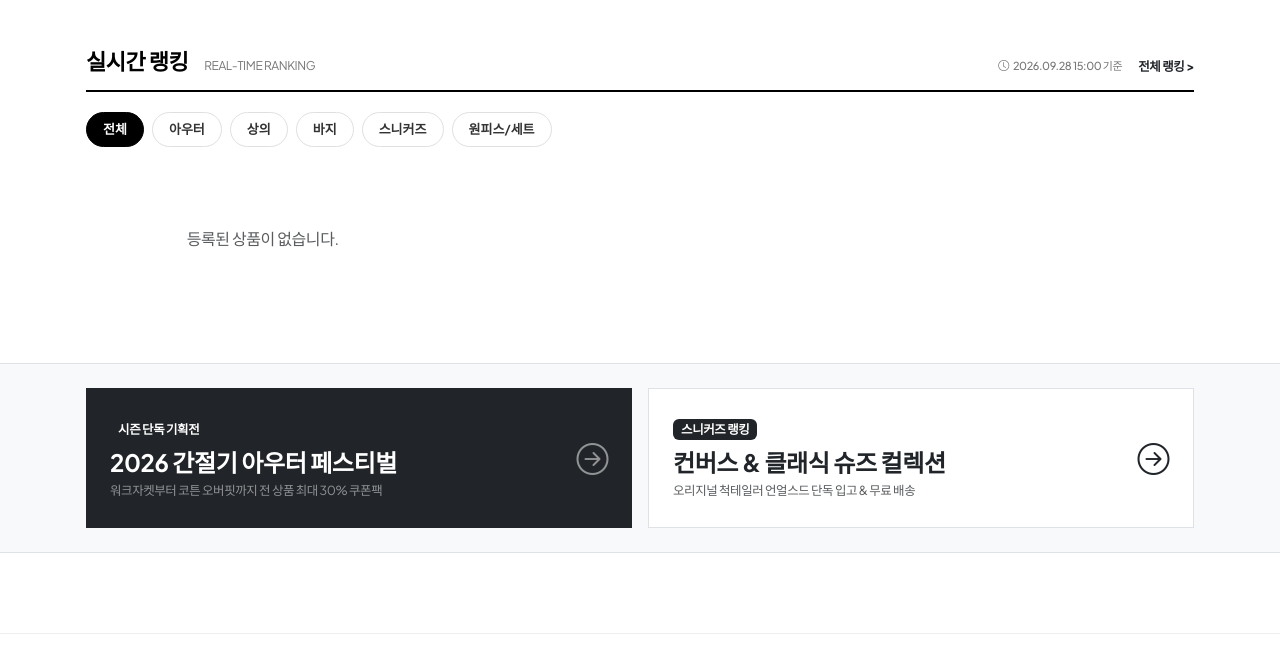
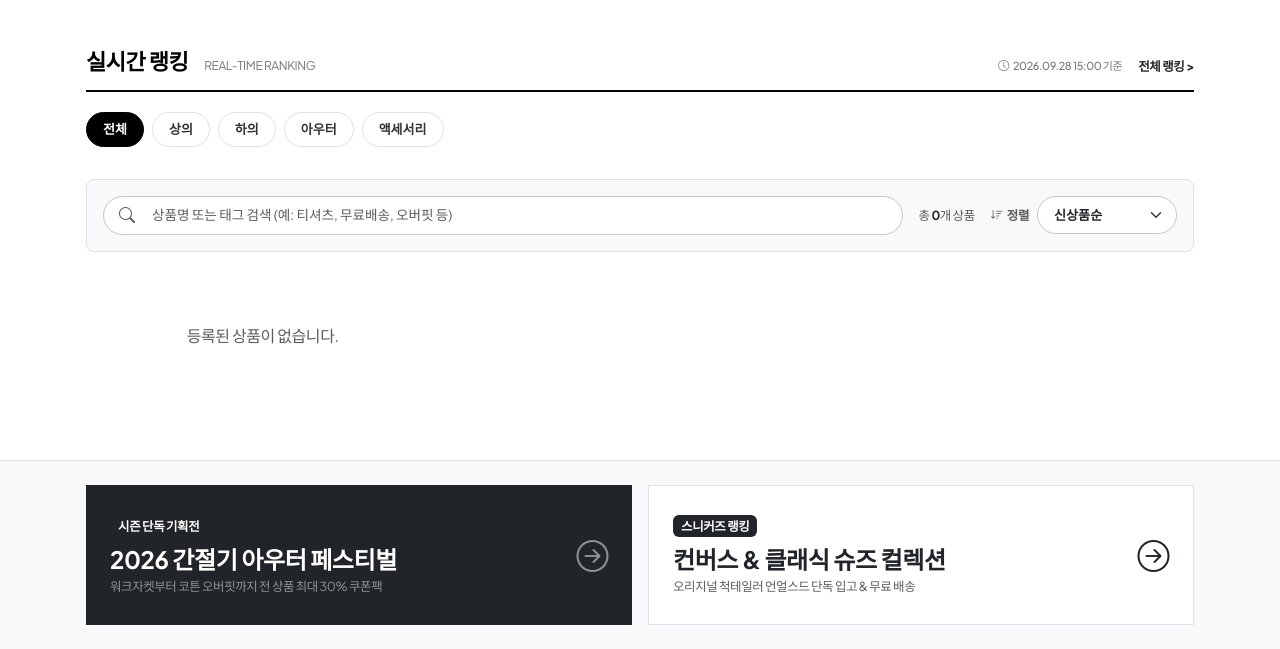
Before and after one commit to JOOWAN1030/vibe-fashion_test01, a Flask app: page / in a window 1280 px wide. Shown: the part 603-1252 px from the top of the page. Run offline with Flask 3, Linux system fonts and the light colour scheme.

Commit message:
feat: 상품 목록 카테고리 필터, 정렬 옵션, 실시간 검색 및 결과 없음 안내 기능 구현

```diff
--- a/app/routes/main.py
+++ b/app/routes/main.py
@@ -68,12 +68,15 @@
                     try:
                         sale_int = int(float(sale_price))
                         formatted_price = f"{sale_int:,}원"
+                        numeric_price = sale_int
                         if orig_int > sale_int and orig_int > 0:
                             discount_rate = int(round((orig_int - sale_int) / orig_int * 100))
                     except (ValueError, TypeError):
                         formatted_price = f"{sale_price}원"
+                        numeric_price = orig_int
                 else:
                     formatted_price = formatted_orig_price
+                    numeric_price = orig_int
 
                 # 썸네일 이미지 추출
                 thumbnail_url = item.get("thumbnail_url") or item.get("image_url")
@@ -110,6 +113,8 @@
                     "reviews": brand_meta["reviews"],
                     "tag": brand_meta["tag"],
                     "price": formatted_price,
+                    "price_num": numeric_price,
+                    "created_at": item.get("created_at") or "",
                     "original_price": formatted_orig_price if discount_rate else None,
                     "discount_rate": discount_rate,
                     "thumbnail_url": thumbnail_url,
--- a/app/static/css/style.css
+++ b/app/static/css/style.css
@@ -463,6 +463,43 @@
     color: #ffffff;
     border-color: var(--ms-black);
     font-weight: 700;
+}
+
+/* 상품 목록 탐색 컨트롤 바 (실시간 검색 + 정렬) */
+.ms-catalog-controls {
+    background-color: #f8fafc;
+    border: 1px solid var(--ms-gray-200);
+    transition: var(--ms-transition);
+}
+
+.ms-catalog-search-wrap .form-control {
+    font-size: 0.85rem;
+    transition: var(--ms-transition);
+}
+
+.ms-catalog-search-wrap .form-control:focus {
+    border-color: var(--ms-black);
+    box-shadow: 0 0 0 0.2rem rgba(0, 0, 0, 0.08);
+    background-color: #ffffff;
+}
+
+#productSortSelect {
+    cursor: pointer;
+    font-size: 0.82rem;
+    transition: var(--ms-transition);
+}
+
+#productSortSelect:focus {
+    border-color: var(--ms-black);
+    box-shadow: 0 0 0 0.2rem rgba(0, 0, 0, 0.08);
+}
+
+#searchClearBtn {
+    font-size: 0.95rem;
+}
+
+#searchClearBtn:hover {
+    color: var(--ms-black) !important;
 }
 
 /* ============================================================
--- a/app/static/js/main.js
+++ b/app/static/js/main.js
@@ -5,6 +5,8 @@
 let wishlistCount = 0;
 const wishlistedItems = new Set();
 let activeFilter = 'all';
+let currentSort = 'newest';
+let originalProductNodes = [];
 
 /**
  * 1. 장바구니 담기 기능 (백엔드 세션 API 연동 + 토스트 팝업)
@@ -93,19 +95,25 @@
 }
 
 /**
- * 3. 카테고리 탭 필터링 기능 (무신사 랭킹 필터 지원)
+ * 3. 카테고리 탭 필터링 기능 (전체, 상의, 하의, 아우터, 액세서리)
  */
 function filterCategory(categorySlug, targetBtn) {
-    activeFilter = categorySlug;
+    activeFilter = categorySlug || 'all';
 
     // 탭 버튼 active 클래스 제어
     const allTabs = document.querySelectorAll(".ms-filter-pill, .btn-filter-tab");
     allTabs.forEach(tab => tab.classList.remove("active"));
     if (targetBtn) {
         targetBtn.classList.add("active");
+    } else {
+        // 일치하는 버튼 활성화
+        const matchBtn = Array.from(allTabs).find(
+            b => b.getAttribute("onclick")?.includes(`'${categorySlug}'`)
+        );
+        if (matchBtn) matchBtn.classList.add("active");
     }
 
-    applyFilters();
+    applyFiltersAndSort();
 }
 
 /**
@@ -123,49 +131,152 @@
 }
 
 /**
- * 4. 실시간 검색 필터링 기능
+ * 4. 실시간 검색 핸들러 (상품명 및 태그 기반)
  */
 function handleSearch(query) {
-    applyFilters(query.trim().toLowerCase());
+    const clearBtn = document.getElementById("searchClearBtn");
+    const val = (query || "").trim();
+
+    // 지우기 버튼 노출/숨김
+    if (clearBtn) {
+        if (val.length > 0) {
+            clearBtn.classList.remove("d-none");
+        } else {
+            clearBtn.classList.add("d-none");
+        }
+    }
+
+    // 헤더 검색창과 상품목록 검색창 동기화
+    const catalogInput = document.getElementById("productSearchInput");
+    const headerInput = document.getElementById("searchInput");
+    if (catalogInput && catalogInput.value !== query) catalogInput.value = query;
+    if (headerInput && headerInput.value !== query) headerInput.value = query;
+
+    applyFiltersAndSort();
 }
 
 /**
- * 5. 통합 필터링 (카테고리 + 검색어 + 브랜드)
+ * 검색창 클리어 버튼 동작
  */
-function applyFilters(searchQuery = "") {
-    const productCols = document.querySelectorAll(".product-item-col");
-    let visibleCount = 0;
+function clearSearchInput() {
+    const catalogInput = document.getElementById("productSearchInput");
+    const headerInput = document.getElementById("searchInput");
+    const clearBtn = document.getElementById("searchClearBtn");
 
-    const currentSearch = searchQuery || (document.getElementById("searchInput")?.value || "").trim().toLowerCase();
+    if (catalogInput) catalogInput.value = "";
+    if (headerInput) headerInput.value = "";
+    if (clearBtn) clearBtn.classList.add("d-none");
 
-    productCols.forEach(col => {
-        const cat = col.getAttribute("data-category") || "";
-        const title = (col.querySelector(".ms-goods-title, .product-card-title")?.textContent || "").toLowerCase();
-        const brand = (col.querySelector(".ms-brand-name")?.textContent || "").toLowerCase();
-        const desc = (col.querySelector(".product-card-desc")?.textContent || "").toLowerCase();
+    applyFiltersAndSort();
+}
 
-        const matchesCategory = (activeFilter === "all") || (cat === activeFilter);
-        const matchesSearch = !currentSearch || title.includes(currentSearch) || brand.includes(currentSearch) || desc.includes(currentSearch);
+/**
+ * 5. 정렬 옵션 변경 핸들러 (신상품순, 가격 낮은순, 가격 높은순)
+ */
+function handleSort(sortOption) {
+    currentSort = sortOption || 'newest';
+    applyFiltersAndSort();
+}
+
+/**
+ * 6. 통합 필터링 및 정렬 실행 (카테고리 + 실시간 검색 + 정렬)
+ */
+function applyFiltersAndSort() {
+    const gridEl = document.getElementById("productGrid");
+    if (!gridEl) return;
+
+    // 초기 노드 순서 캐싱
+    if (originalProductNodes.length === 0) {
+        originalProductNodes = Array.from(gridEl.querySelectorAll(".product-item-col"));
+    }
+
+    const currentSearch = (
+        document.getElementById("productSearchInput")?.value ||
+        document.getElementById("searchInput")?.value ||
+        ""
+    ).trim().toLowerCase();
+
+    // 1단계: 카테고리 및 검색어(상품명, 태그, 브랜드) 필터링
+    const visibleItems = [];
+
+    originalProductNodes.forEach((col, idx) => {
+        const cat = (col.getAttribute("data-category") || "").toLowerCase();
+        const name = (col.getAttribute("data-name") || col.querySelector(".ms-goods-title")?.textContent || "").toLowerCase();
+        const tag = (col.getAttribute("data-tag") || col.querySelector(".ms-tag-badge")?.textContent || "").toLowerCase();
+        const brand = (col.getAttribute("data-brand") || col.querySelector(".ms-brand-name")?.textContent || "").toLowerCase();
+
+        // 카테고리 매칭
+        let matchesCategory = (activeFilter === "all");
+        if (!matchesCategory) {
+            matchesCategory = (cat === activeFilter);
+            // 'bottom' 선택 시 'pants' 등 유사 슬러그 호환
+            if (!matchesCategory && activeFilter === 'bottom' && (cat.includes('bottom') || cat.includes('pants'))) {
+                matchesCategory = true;
+            }
+        }
+
+        // 검색어 매칭 (상품명, 태그, 브랜드명 포함)
+        const matchesSearch = !currentSearch ||
+            name.includes(currentSearch) ||
+            tag.includes(currentSearch) ||
+            brand.includes(currentSearch);
 
         if (matchesCategory && matchesSearch) {
             col.classList.remove("d-none");
-            visibleCount++;
+            visibleItems.push({
+                element: col,
+                originalIndex: idx,
+                price: parseFloat(col.getAttribute("data-price") || 0),
+                date: col.getAttribute("data-date") || "",
+                name: name
+            });
         } else {
             col.classList.add("d-none");
         }
     });
 
-    // 개수 표시 업데이트
+    // 2단계: 정렬 적용 (신상품순, 가격 낮은순, 가격 높은순)
+    visibleItems.sort((a, b) => {
+        if (currentSort === "price-asc") {
+            return a.price - b.price;
+        } else if (currentSort === "price-desc") {
+            return b.price - a.price;
+        } else {
+            // "newest" 신상품순 (날짜 내림차순, 동일할 경우 원래 순서 유지)
+            if (a.date && b.date) {
+                const diff = new Date(b.date) - new Date(a.date);
+                if (diff !== 0) return diff;
+            }
+            return a.originalIndex - b.originalIndex;
+        }
+    });
+
+    // 3단계: 정렬된 순서대로 DOM 재배치 & 랭킹 뱃지 순위 업데이트
+    visibleItems.forEach((item, index) => {
+        gridEl.appendChild(item.element);
+
+        // 랭킹 뱃지 업데이트
+        const rankBadge = item.element.querySelector(".ms-rank-badge");
+        if (rankBadge) {
+            rankBadge.textContent = index + 1;
+            if (index < 3) {
+                rankBadge.classList.add("top-rank");
+            } else {
+                rankBadge.classList.remove("top-rank");
+            }
+        }
+    });
+
+    // 4단계: 개수 표시 업데이트
     const countEl = document.getElementById("productCount");
     if (countEl) {
-        countEl.textContent = visibleCount;
+        countEl.textContent = visibleItems.length;
     }
 
-    // 결과 없음 상태 뷰
+    // 5단계: 결과 없음 상태 뷰 처리
     const noResultsEl = document.getElementById("noResultsState");
-    const gridEl = document.getElementById("productGrid");
-    if (noResultsEl && gridEl) {
-        if (visibleCount === 0) {
+    if (noResultsEl) {
+        if (visibleItems.length === 0) {
             noResultsEl.classList.remove("d-none");
         } else {
             noResultsEl.classList.add("d-none");
@@ -174,17 +285,48 @@
 }
 
 /**
- * 필터 리셋
+ * 7. 전체 목록 보기 / 전체 필터 리셋
  */
-function resetFilters() {
-    const searchInputs = document.querySelectorAll("#searchInput, .ms-search-input");
-    searchInputs.forEach(i => i.value = "");
-    const firstTab = document.querySelector(".ms-filter-pill, .btn-filter-tab");
-    filterCategory('all', firstTab);
+function resetAllFilters() {
+    activeFilter = 'all';
+    currentSort = 'newest';
+
+    // 1. 검색창 초기화
+    const catalogInput = document.getElementById("productSearchInput");
+    const headerInput = document.getElementById("searchInput");
+    const clearBtn = document.getElementById("searchClearBtn");
+    if (catalogInput) catalogInput.value = "";
+    if (headerInput) headerInput.value = "";
+    if (clearBtn) clearBtn.classList.add("d-none");
+
+    // 2. 카테고리 탭 초기화 ('전체' 활성화)
+    const allTabs = document.querySelectorAll(".ms-filter-pill, .btn-filter-tab");
+    allTabs.forEach(tab => tab.classList.remove("active"));
+    const firstTab = document.querySelector(".ms-filter-pill");
+    if (firstTab) firstTab.classList.add("active");
+
+    // 3. 정렬 옵션 초기화
+    const sortSelect = document.getElementById("productSortSelect");
+    if (sortSelect) sortSelect.value = "newest";
+
+    // 4. 필터 및 정렬 재적용
+    applyFiltersAndSort();
 }
 
-// 6. 스무스 스크롤 네비게이션
+// 레거시 호환
+function resetFilters() {
+    resetAllFilters();
+}
+
+// 8. 초기화 및 스무스 스크롤 네비게이션
 document.addEventListener("DOMContentLoaded", () => {
+    // 상품 노드 원본 캐싱
+    const gridEl = document.getElementById("productGrid");
+    if (gridEl) {
+        originalProductNodes = Array.from(gridEl.querySelectorAll(".product-item-col"));
+    }
+
+    // 스무스 스크롤
     document.querySelectorAll('a[href^="#"]').forEach(anchor => {
         anchor.addEventListener('click', function(e) {
             const targetId = this.getAttribute('href');
--- a/app/templates/index.html
+++ b/app/templates/index.html
@@ -47,32 +47,75 @@
             </div>
         </div>
 
-        <!-- 카테고리 필터 탭 -->
+        <!-- 카테고리 필터 탭 (전체, 상의, 하의, 아우터, 액세서리) -->
         <div class="ms-filter-tabs">
             <button type="button" class="ms-filter-pill active" onclick="filterCategory('all', this)">
                 전체
-            </button>
-            <button type="button" class="ms-filter-pill" onclick="filterCategory('outer', this)">
-                아우터
             </button>
             <button type="button" class="ms-filter-pill" onclick="filterCategory('top', this)">
                 상의
             </button>
             <button type="button" class="ms-filter-pill" onclick="filterCategory('bottom', this)">
-                바지
+                하의
             </button>
-            <button type="button" class="ms-filter-pill" onclick="filterCategory('shoes', this)">
-                스니커즈
+            <button type="button" class="ms-filter-pill" onclick="filterCategory('outer', this)">
+                아우터
             </button>
-            <button type="button" class="ms-filter-pill" onclick="filterCategory('dress', this)">
-                원피스/세트
+            <button type="button" class="ms-filter-pill" onclick="filterCategory('acc', this)">
+                액세서리
             </button>
+        </div>
+
+        <!-- 상품 탐색 컨트롤 바 (실시간 검색창 + 정렬 드롭다운) -->
+        <div class="ms-catalog-controls d-flex flex-column flex-md-row justify-content-between align-items-stretch align-items-md-center gap-3 mb-4 p-3 bg-light rounded-3 border">
+            <!-- 실시간 상품명/태그 검색창 -->
+            <div class="ms-catalog-search-wrap flex-grow-1 position-relative">
+                <i class="bi bi-search position-absolute top-50 start-0 translate-middle-y ms-3 text-muted"></i>
+                <input type="text"
+                       id="productSearchInput"
+                       class="form-control form-control-sm ps-5 pe-5 rounded-pill py-2 border-secondary-subtle"
+                       placeholder="상품명 또는 태그 검색 (예: 티셔츠, 무료배송, 오버핏 등)"
+                       oninput="handleSearch(this.value)">
+                <button type="button"
+                        id="searchClearBtn"
+                        class="btn btn-link position-absolute top-50 end-0 translate-middle-y text-muted text-decoration-none p-0 me-3 d-none"
+                        onclick="clearSearchInput()"
+                        title="검색어 지우기">
+                    <i class="bi bi-x-circle-fill"></i>
+                </button>
+            </div>
+
+            <!-- 결과 개수 및 정렬 옵션 드롭다운 -->
+            <div class="d-flex align-items-center justify-content-between justify-content-md-end gap-3 flex-shrink-0">
+                <div class="text-muted extra-small">
+                    총 <strong id="productCount" class="text-dark">{{ products|length }}</strong>개 상품
+                </div>
+                <div class="d-flex align-items-center gap-2">
+                    <label for="productSortSelect" class="form-label mb-0 extra-small text-muted fw-bold text-nowrap">
+                        <i class="bi bi-sort-down me-1"></i>정렬
+                    </label>
+                    <select id="productSortSelect"
+                            class="form-select form-select-sm rounded-pill border-secondary-subtle extra-small fw-semibold py-2 ps-3 pe-4 bg-white"
+                            style="min-width: 140px;"
+                            onchange="handleSort(this.value)">
+                        <option value="newest" selected>신상품순</option>
+                        <option value="price-asc">가격 낮은순</option>
+                        <option value="price-desc">가격 높은순</option>
+                    </select>
+                </div>
+            </div>
         </div>
 
         <!-- 상품 카드 그리드 (Desktop 3열, Tablet 2열, Mobile 2열로 쾌적한 비례감 확보) -->
         <div class="row g-3 g-md-4 row-cols-2 row-cols-md-3 row-cols-lg-3 row-cols-xl-3" id="productGrid">
             {% for product in products %}
-            <div class="col product-item-col" data-category="{{ product.category_slug }}">
+            <div class="col product-item-col"
+                 data-category="{{ product.category_slug }}"
+                 data-name="{{ product.name }}"
+                 data-tag="{{ product.tag }}"
+                 data-brand="{{ product.brand }}"
+                 data-price="{{ product.price_num }}"
+                 data-date="{{ product.created_at }}">
                 <div class="ms-goods-card">
                     <!-- 썸네일 박스 -->
                     <div class="ms-thumb-box">
@@ -146,11 +189,13 @@
 
         <!-- 검색/필터 결과 없음 상태 표시용 -->
         <div id="noResultsState" class="text-center py-5 d-none">
-            <i class="bi bi-search fs-1 text-muted mb-3 d-block"></i>
-            <h5 class="fw-bold text-dark">검색 결과가 없습니다</h5>
-            <p class="text-muted small">다른 검색어나 카테고리를 선택해 보세요.</p>
-            <button class="btn btn-dark rounded-0 px-4 mt-2 extra-small fw-bold" onclick="resetFilters()">
-                전체 상품 보기
+            <div class="d-inline-flex align-items-center justify-content-center rounded-circle bg-light text-muted p-4 mb-3" style="width: 80px; height: 80px;">
+                <i class="bi bi-search fs-1 text-muted"></i>
+            </div>
+            <h4 class="fw-bold text-dark font-sans mb-2">검색 결과가 없습니다</h4>
+            <p class="text-muted small mb-4">입력하신 검색어 또는 선택하신 카테고리에 해당하는 상품이 없습니다.<br>다른 검색어를 입력하시거나 카테고리를 다시 선택해 보세요.</p>
+            <button type="button" class="btn btn-dark rounded-pill px-4 py-2 font-sans small fw-bold" onclick="resetAllFilters()">
+                <i class="bi bi-arrow-repeat me-1"></i> 전체 목록 보기
             </button>
         </div>
     </div>
```
